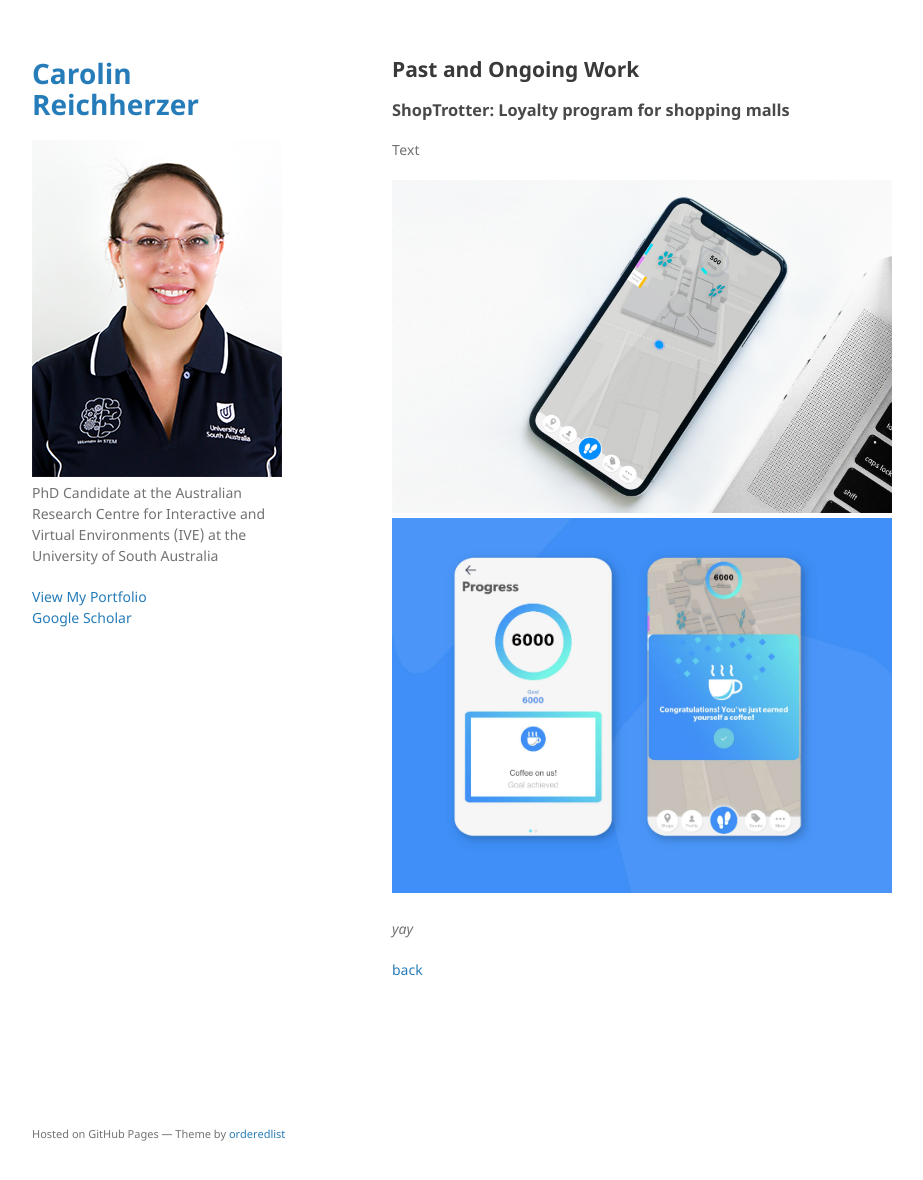
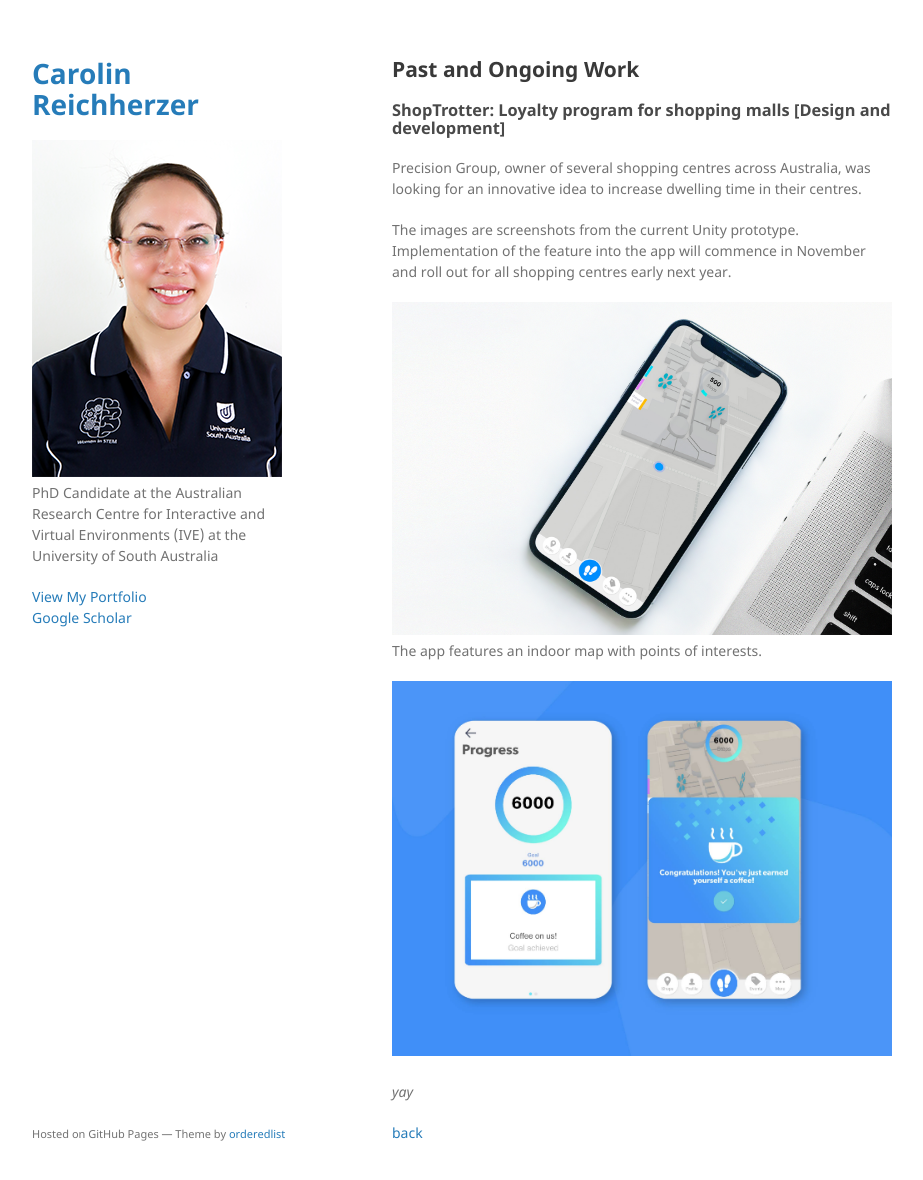
Before and after one commit to kiwicarolin/kiwicarolin.github.io, a Jekyll site: the page built from portfolio.md, in a window 1280 px wide and 1213 px high. Shown: the top 1180 px of the window, without its empty margins (178-1101 px from the left). Built offline with Jekyll 4.4.1, drawn with Linux system fonts in a browser that asks for light colours; our own code applies the rules of GitHub Pages for plain Markdown files.

Commit message:
add preliminary text

```diff
--- a/portfolio.md
+++ b/portfolio.md
@@ -4,12 +4,16 @@ layout: default
 
 ## Past and Ongoing Work
 
-### ShopTrotter: Loyalty program for shopping malls
-
-Text
+### ShopTrotter: Loyalty program for shopping malls [Design and development]
+Precision Group, owner of several shopping centres across Australia, was looking for an innovative idea to increase dwelling time in their centres.
 
 
+The images are screenshots from the current Unity prototype.
+Implementation of the feature into the app will commence in November and roll out for all shopping centres early next year.
+
 ![Main screen of ShopTrotter](/assets/img/Main.jpg)
+The app features an indoor map with points of interests.
+
 ![Stamps](/assets/img/Screens.jpg)
 
 
```
